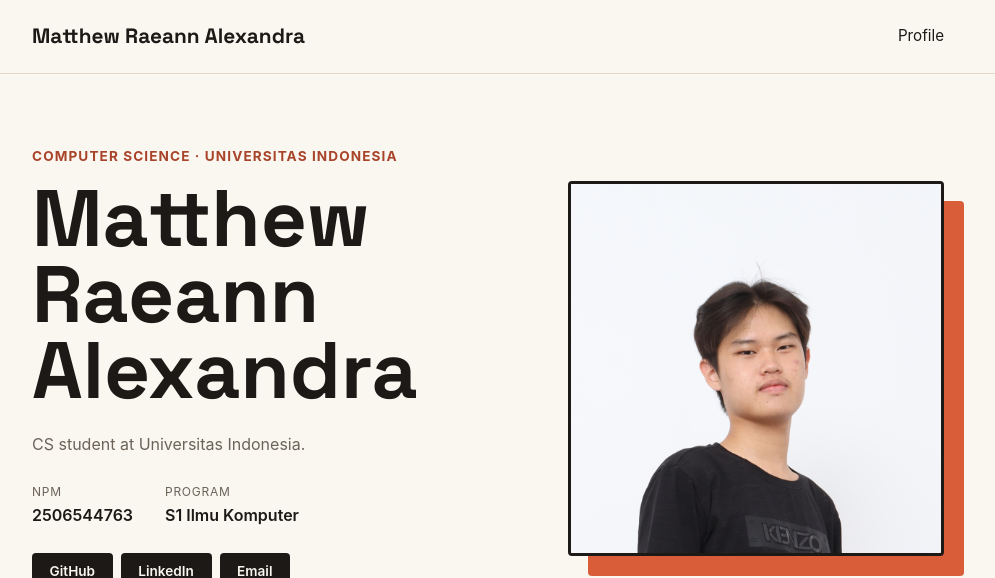
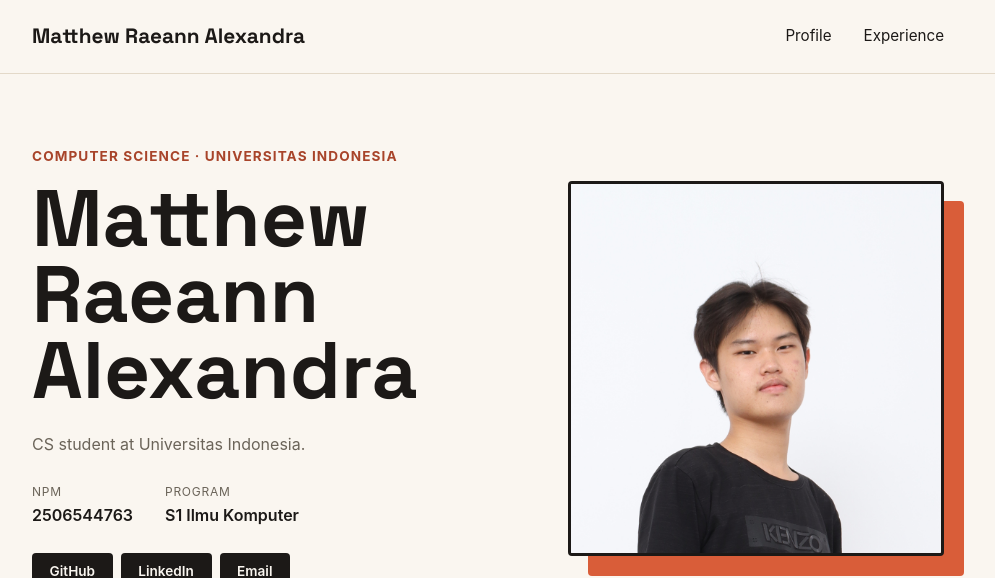
Before and after one commit to matthewraeann/myportofolio, a Django app: page / in a window 1280 px wide. Shown: the top 578 px of the page, without its empty margins (152-1147 px from the left). Run offline with Django 5.2, Linux system fonts and the light colour scheme.

Commit message:
feat: add sticky navigation bar to portofolio

```diff
--- a/static/css/style.css
+++ b/static/css/style.css
@@ -32,7 +32,14 @@ h1, .brand {
 }
 
 .site-header {
+    position: sticky;
+    top: 0;
+    background-color: var(--paper);
+    z-index: 100;
     border-bottom: 1px solid var(--line);
+    background-color: rgba(250, 246, 240, 0.85);
+    backdrop-filter: blur(8px);
+    -webkit-backdrop-filter: blur(8px);
 }
 
 .site-header .container {
@@ -58,6 +65,10 @@ h1, .brand {
     color: var(--ink);
     text-decoration: none;
     font-size: 0.95rem;
+}
+
+.navigation:hover {
+    color: var(--accent);
 }
 
 .hero {
--- a/templates/index.html
+++ b/templates/index.html
@@ -12,9 +12,10 @@
 <body>
     <header class="site-header">
         <div class="container">
-            <a href="#profile" class="brand">Matthew Raeann Alexandra</a>
+            <a href="#" class="brand">Matthew Raeann Alexandra</a>
             <nav>
-                <a href="#profile">Profile</a>
+                <a class="navigation" href="#profile">Profile</a>
+                <a class="navigation" href="#experience">Experience</a>
             </nav>
         </div>
     </header>
```
